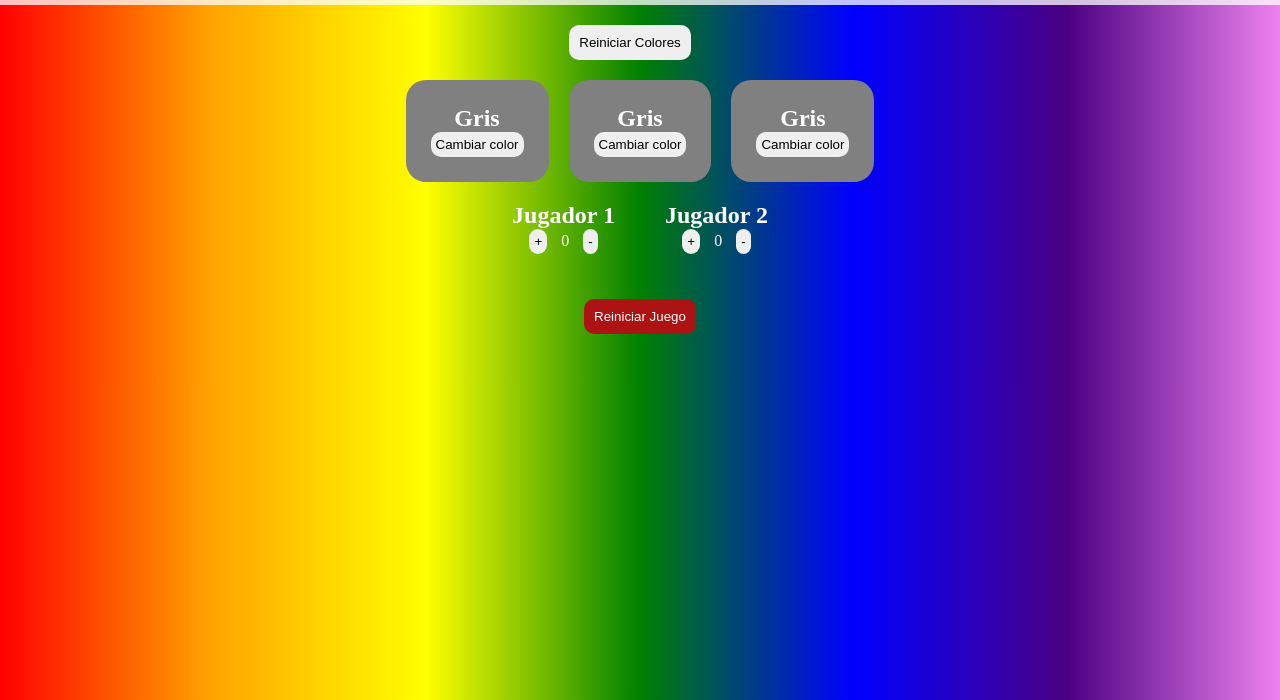
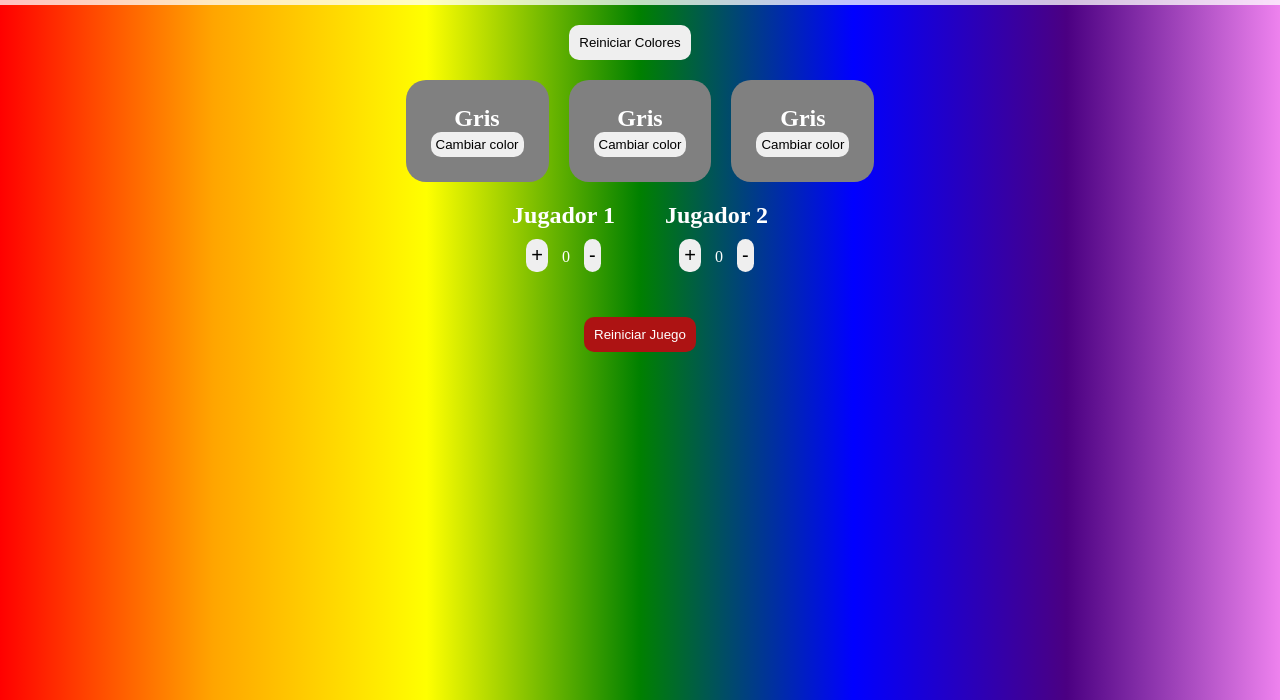
Before and after one commit to alexisrr11/AdivinaElColor, a plain HTML site: page index.html in a window 1280 px wide. Shown: the part 100-800 px from the top of the page. Drawn offline with Linux system fonts and the light colour scheme.

Commit message:
Update index.html

```diff
--- a/index.html
+++ b/index.html
@@ -60,6 +60,10 @@
             gap: 50px;
         }
 
+        .score-container div h2 {
+            padding-bottom: 10px;
+        }
+
         .score-container div span {
             color: #fff;
             padding: 10px;
@@ -76,6 +80,12 @@
             background-color: rgb(173, 19, 19);
             padding: 10px;
             margin: 45px;
+        }
+        #restar-jugador-1,
+        #sumar-jugador-1,
+        #restar-jugador-2,
+        #sumar-jugador-2 {
+            font-size: 20px;
         }
     </style>
 </head>
```
